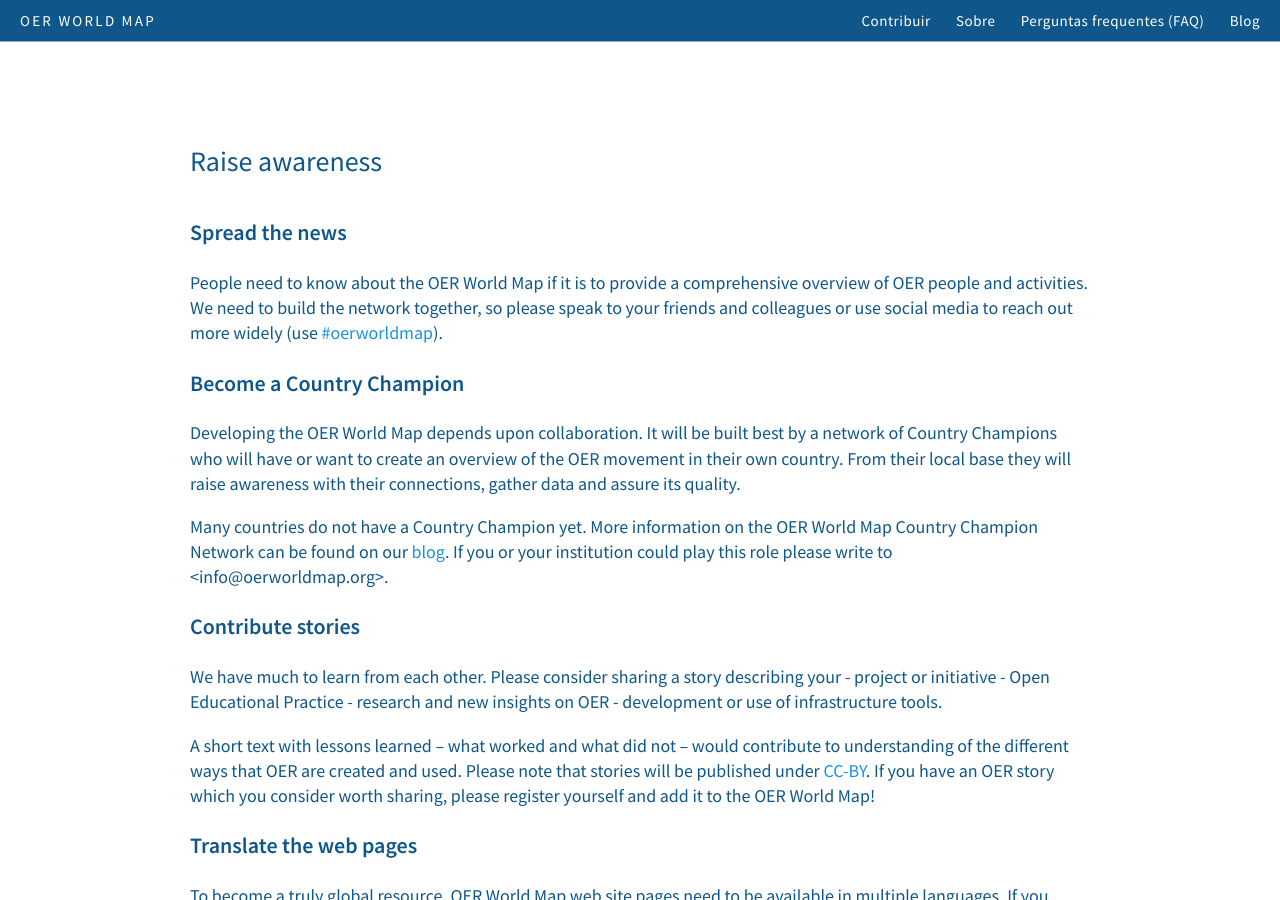
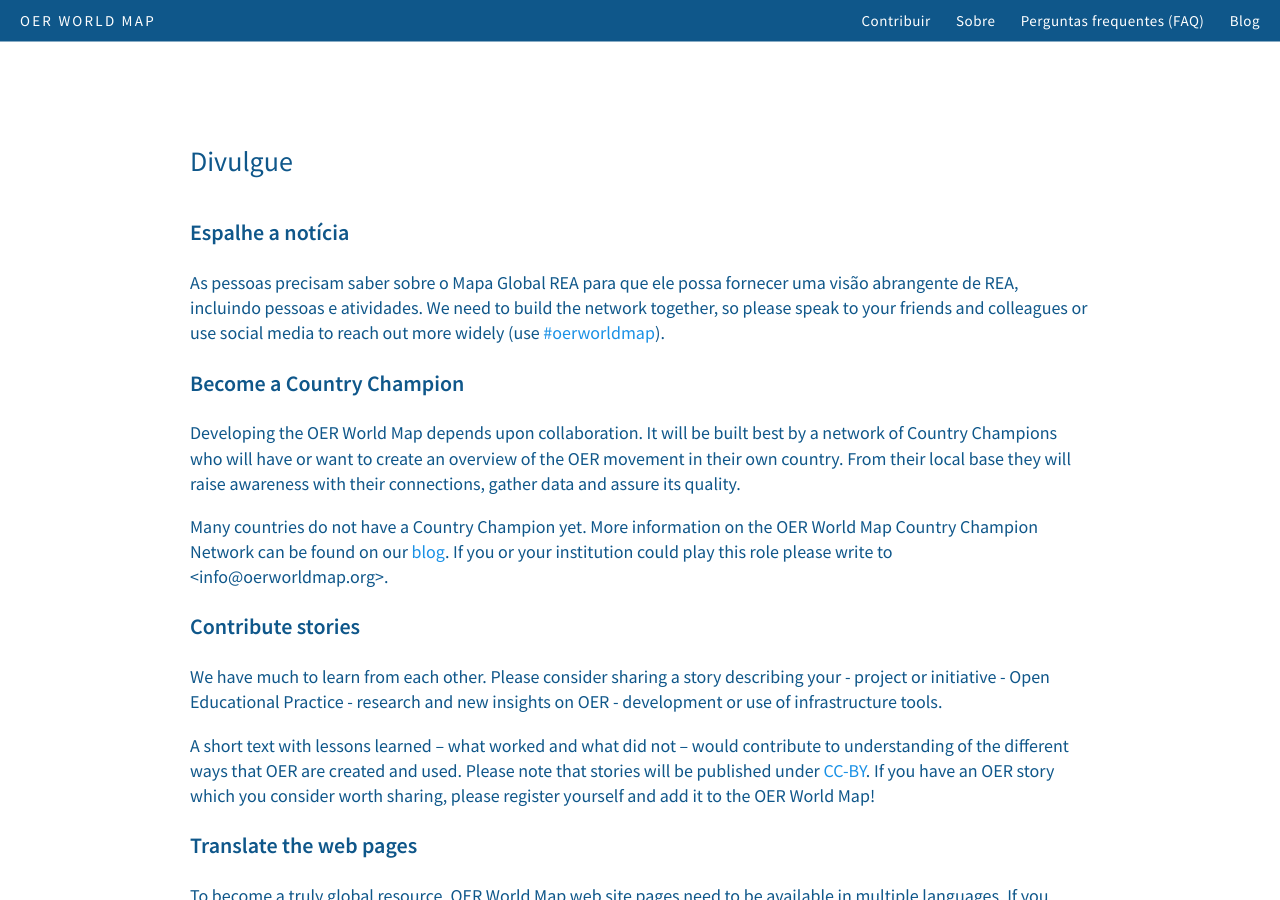
Before and after one commit to hbz/oerworldmap-ui, a Jekyll site: the page built from docs/contribute.pt.md, in a window 1280 px wide and 900 px high. Built offline with Jekyll 4.4.1, drawn with Linux system fonts in a browser that asks for light colours; nearby versions of some CDN libraries; comment, search, counter and statistics services are not loaded; a style sheet for code colours, icons or effects is not loaded.

Commit message:
New translations contribute.md (Portuguese, Brazilian)

```diff
--- a/docs/contribute.pt.md
+++ b/docs/contribute.pt.md
@@ -1,11 +1,11 @@
 ---
-title: Contribute
+title: Contribuir
 ---
-## Raise awareness
+## Divulgue
 
-### Spread the news
+### Espalhe a notícia
 
-People need to know about the OER World Map if it is to provide a comprehensive overview of OER people and activities. We need to build the network together, so please speak to your friends and colleagues or use social media to reach out more widely (use [#oerworldmap](https://twitter.com/hashtag/oerworldmap)).
+As pessoas precisam saber sobre o Mapa Global REA para que ele possa fornecer uma visão abrangente de REA, incluindo pessoas e atividades. We need to build the network together, so please speak to your friends and colleagues or use social media to reach out more widely (use [#oerworldmap](https://twitter.com/hashtag/oerworldmap)).
 
 ### Become a Country Champion
 
```
